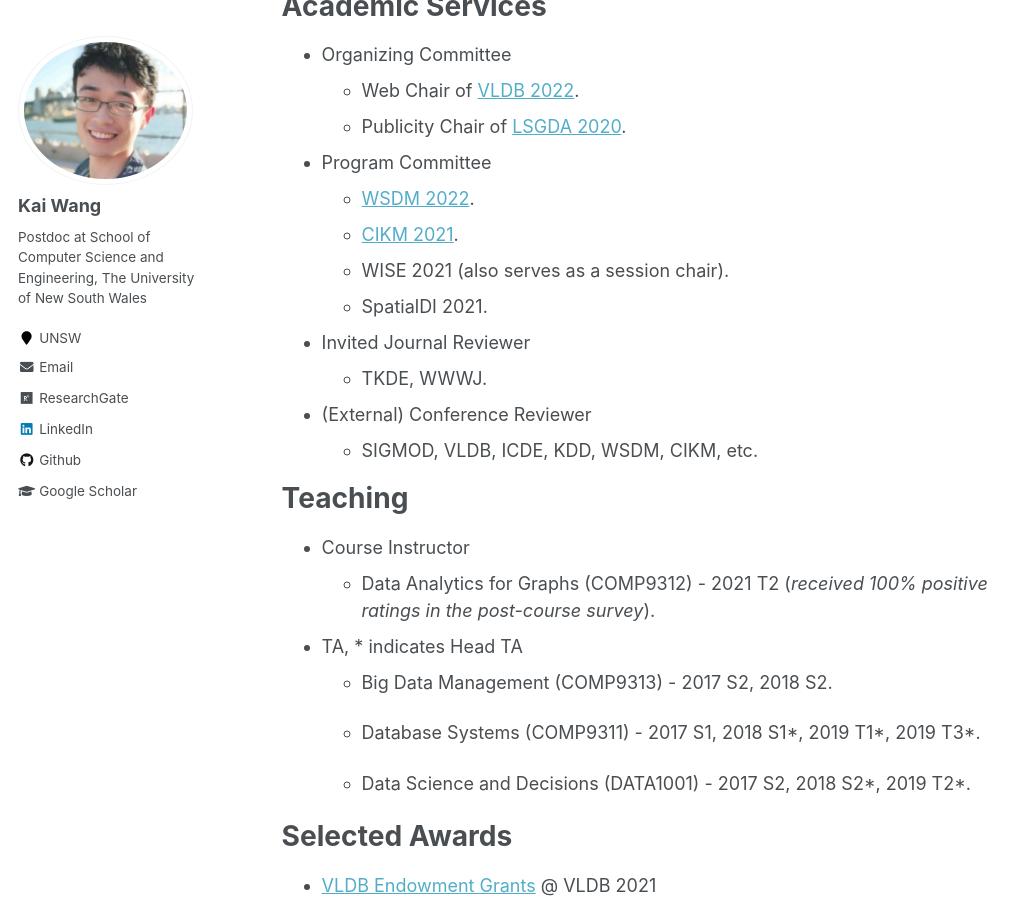
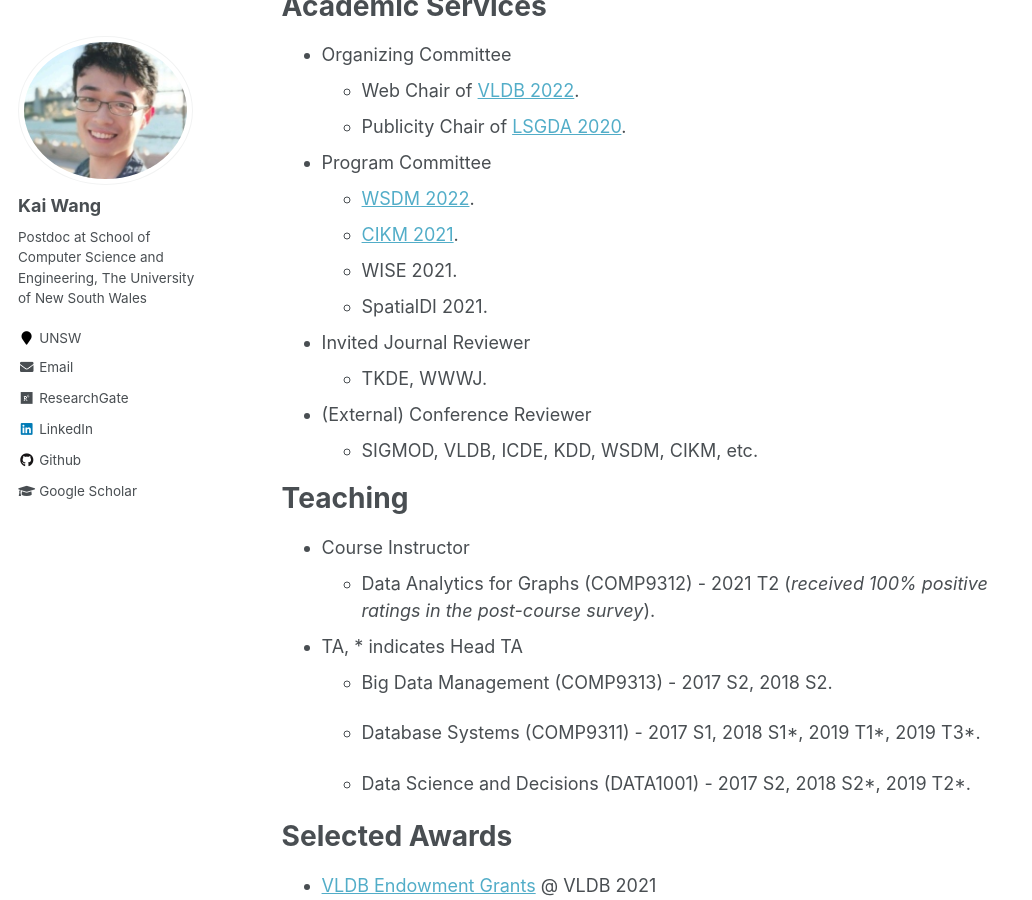
Before and after one commit to cs-kaiwang/cs-kaiwang.github.io, a Jekyll site: the page built from _pages/about.md, in a window 1280 px wide and 900 px high, scrolled down 2319 px. Shown: the whole window, without its empty margins (0-1032 px from the left). Built offline with Jekyll 4.4.1, drawn with Linux system fonts in a browser that asks for light colours.

Commit message:
Update about.md

```diff
--- a/_pages/about.md
+++ b/_pages/about.md
@@ -47,7 +47,7 @@ Academic Services
 - Program Committee
   - [WSDM 2022](https://www.wsdm-conference.org/2022/).
   - [CIKM 2021](https://www.cikm2021.org/).
-  - WISE 2021 (also serves as a session chair).
+  - WISE 2021.
   - SpatialDI 2021.
 
 - Invited Journal Reviewer
```
